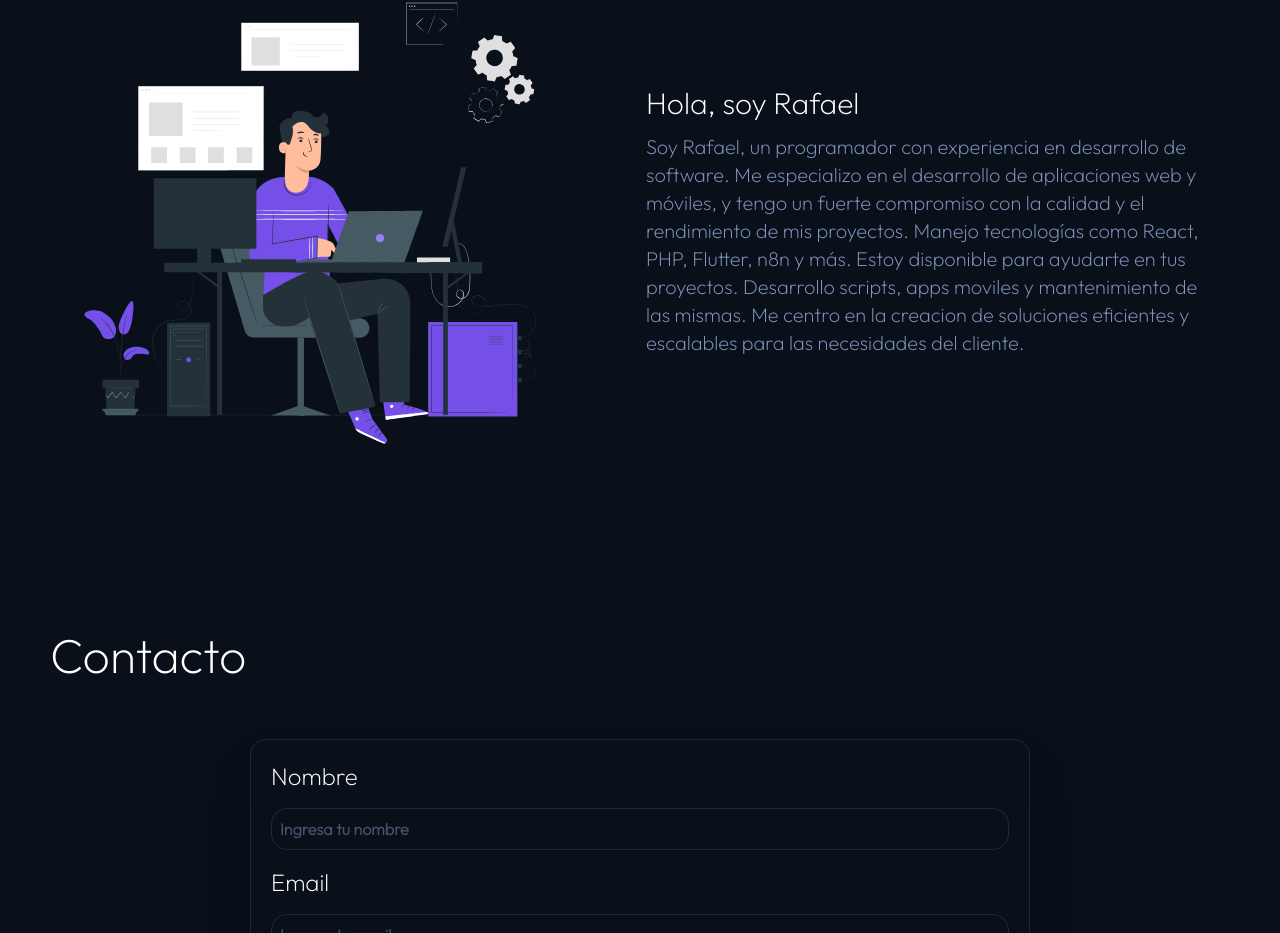
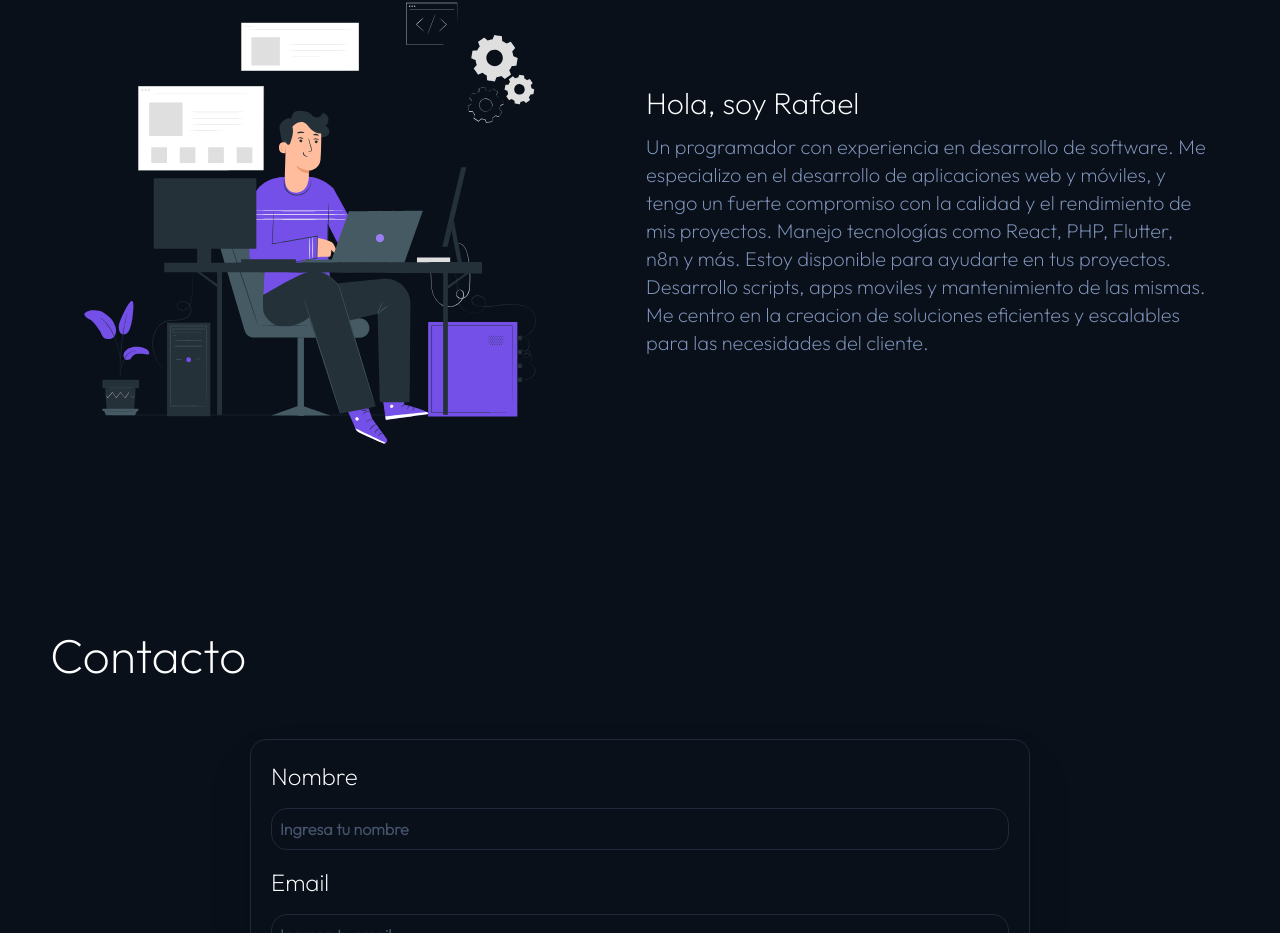
Before and after one commit to ORDRafael/mi-portafolio, a Next.js app: page / in a window 1280 px wide. Shown: the part 3929-4862 px from the top of the page. Built offline with nearby package versions, Linux system fonts and the light colour scheme.

Commit message:
Cambio en descripcion

```diff
--- a/src/app/components/AboutMe/AboutMe.tsx
+++ b/src/app/components/AboutMe/AboutMe.tsx
@@ -5,7 +5,7 @@ const aboutMe = [
     {
     imagenUrl: "ajfniejgene;wr",
     title: "Hola, soy Rafael",
-    description: "Soy Rafael, un programador con experiencia en desarrollo de software. Me especializo en el desarrollo de aplicaciones web y móviles, y tengo un fuerte compromiso con la calidad y el rendimiento de mis proyectos. Manejo tecnologías como React, PHP, Flutter, n8n y más. Estoy disponible para ayudarte en tus proyectos. Desarrollo scripts, apps moviles y mantenimiento de las mismas. Me centro en la creacion de soluciones eficientes y escalables para las necesidades del cliente."
+    description: "Un programador con experiencia en desarrollo de software. Me especializo en el desarrollo de aplicaciones web y móviles, y tengo un fuerte compromiso con la calidad y el rendimiento de mis proyectos. Manejo tecnologías como React, PHP, Flutter, n8n y más. Estoy disponible para ayudarte en tus proyectos. Desarrollo scripts, apps moviles y mantenimiento de las mismas. Me centro en la creacion de soluciones eficientes y escalables para las necesidades del cliente."
 },
 ]
 
```
